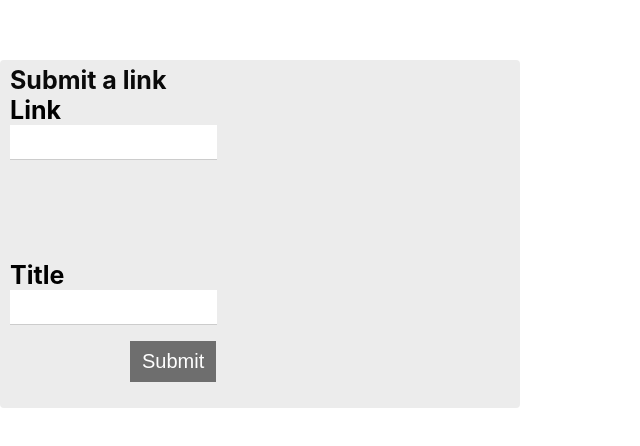
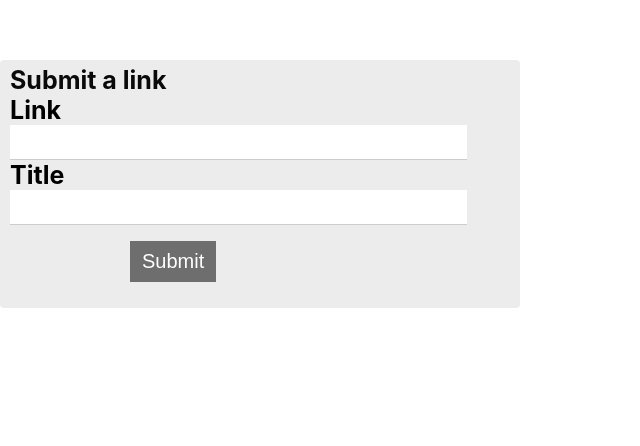
Before and after one commit to AmmanMeb/Fullstack, a React (Create React App) app in the folder Client/: page /SubmitPage in a window 1280 px wide. Shown: the part 196-642 px from the top of the page, without its empty margins (0-640 px from the left). Built offline with nearby package versions, Linux system fonts and the light colour scheme.

Commit message:
Add files via upload

```diff
--- a/Client/src/components/submitPageComponents/submitPage.scss
+++ b/Client/src/components/submitPageComponents/submitPage.scss
@@ -28,6 +28,7 @@ input {
     padding: 0;
     cursor: text;
     padding-top: 2vh;
+    padding-right: 50%;
   }
 
   button {
@@ -48,9 +49,7 @@ input {
   input, label {
     display: block;
   }
-  .label-1 {
-    padding-bottom: 20%;
-  }
+
 
   .type {
     width: 500px;
```
